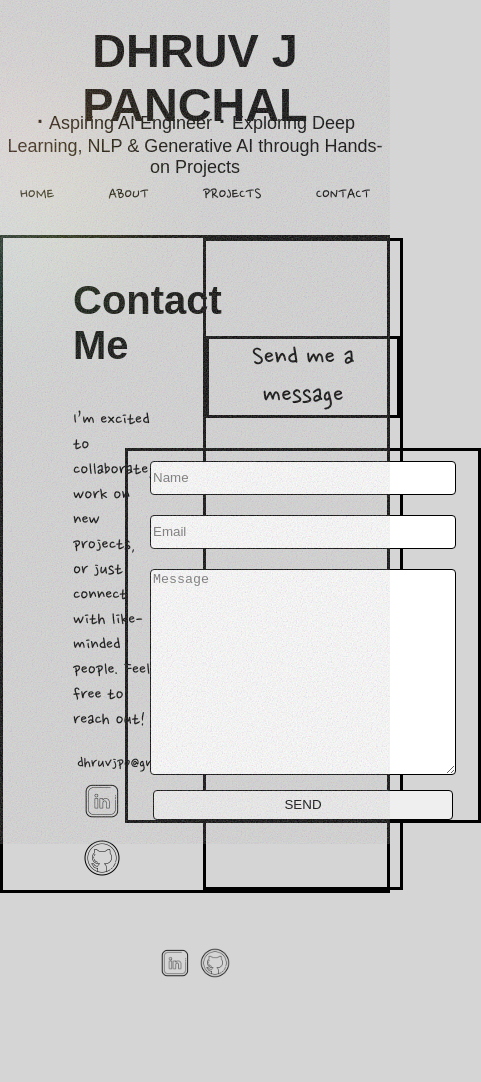
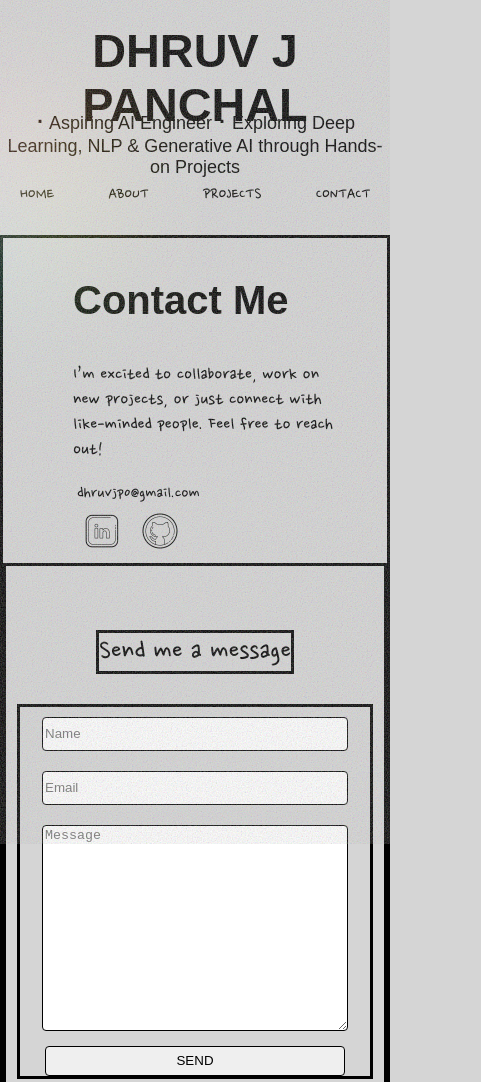
Before and after one commit to Dhruuvvv16/Portfolioo, a plain HTML site: page contact.html in a window 390 px wide. Shown: the top 1082 px of the page, 481 px wide, since content can reach past the window. Before the commit the page ends 983 px from the top, so only its background shows below. Drawn offline with Linux system fonts and the light colour scheme; a web font is replaced by a local one.

Commit message:
Update contact.css

```diff
--- a/Styles/contact.css
+++ b/Styles/contact.css
@@ -75,3 +75,10 @@
     border: solid 1px;
     border-radius: 4px;
 }
+
+@media (max-width: 1000px){
+    .contact-grid{
+        grid-template-columns: 1fr;
+        grid-template-rows: 1fr 1.7fr;
+    }
+}
```
